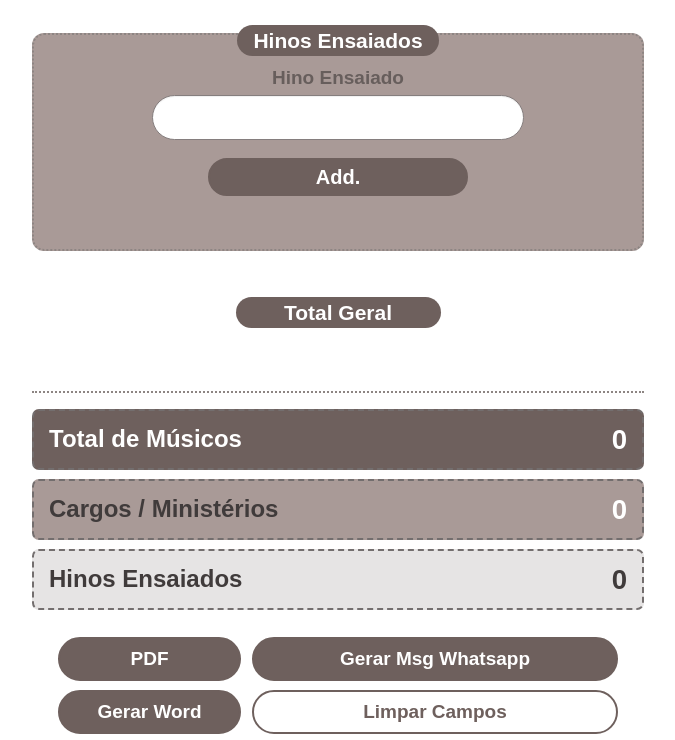
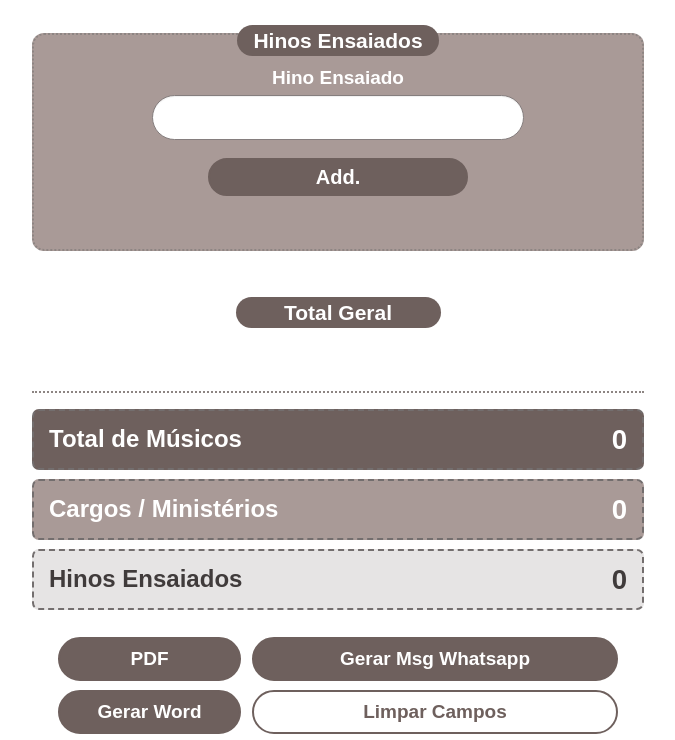
Before and after one commit to secretariadogemccb/contagemCCB, a plain HTML site: page index.html in a window 1280 px wide. Shown: the part 1883-2623 px from the top of the page, without its empty margins (302-977 px from the left). Drawn offline with Linux system fonts and the light colour scheme.

Commit message:
Atualização FronEnd

```diff
--- a/style.css
+++ b/style.css
@@ -21,6 +21,7 @@ h1{display:table;max-width:100%;margin:10px auto 20px;padding:4px 18px;border:2p
 .header-actions .pill{min-width:145px}
 .group{position:relative;border:2px dotted var(--line);border-radius:12px;margin:30px 0 36px;padding:29px clamp(12px,3vw,22px) 23px;background:#fff}
 .group.toned{background:var(--fill)}
+.group.toned label,.group.toned .entry-text{color:#fff}
 .group h2,.totals h2{display:table;position:relative;margin:-45px auto 11px;padding:4px 16px;min-width:min(50%,170px);background:var(--brown);border-radius:30px;color:#fff;font-size:clamp(17px,3.5vw,21px);line-height:1.1;text-align:center;font-weight:900;white-space:nowrap}
 .fields{display:flex;flex-direction:column;gap:11px}
 .fields label{display:block;width:100%;min-width:0;text-align:center;font-size:clamp(16px,3.1vw,19px);font-weight:800;line-height:1.2}
@@ -52,7 +53,7 @@ h1{display:table;max-width:100%;margin:10px auto 20px;padding:4px 18px;border:2p
 .grand{display:flex;justify-content:space-between;gap:15px;align-items:center;padding:12px 15px;margin:0;border:2px dashed #736e6e;border-radius:7px;font-size:clamp(18px,3.9vw,24px);font-weight:900;line-height:1.2}
 .grand strong{font-size:1.15em}
 .grand.musicians{background:var(--brown);color:#fff}
-.grand.ministries{background:var(--fill);color:#403b3b}
+.grand.ministries{background:var(--fill);color:#fff}
 .grand.ministries strong{color:#fff}
 .grand.hymns{background:#e6e4e4;color:#403b3b}
 footer{margin-top:27px}
```
